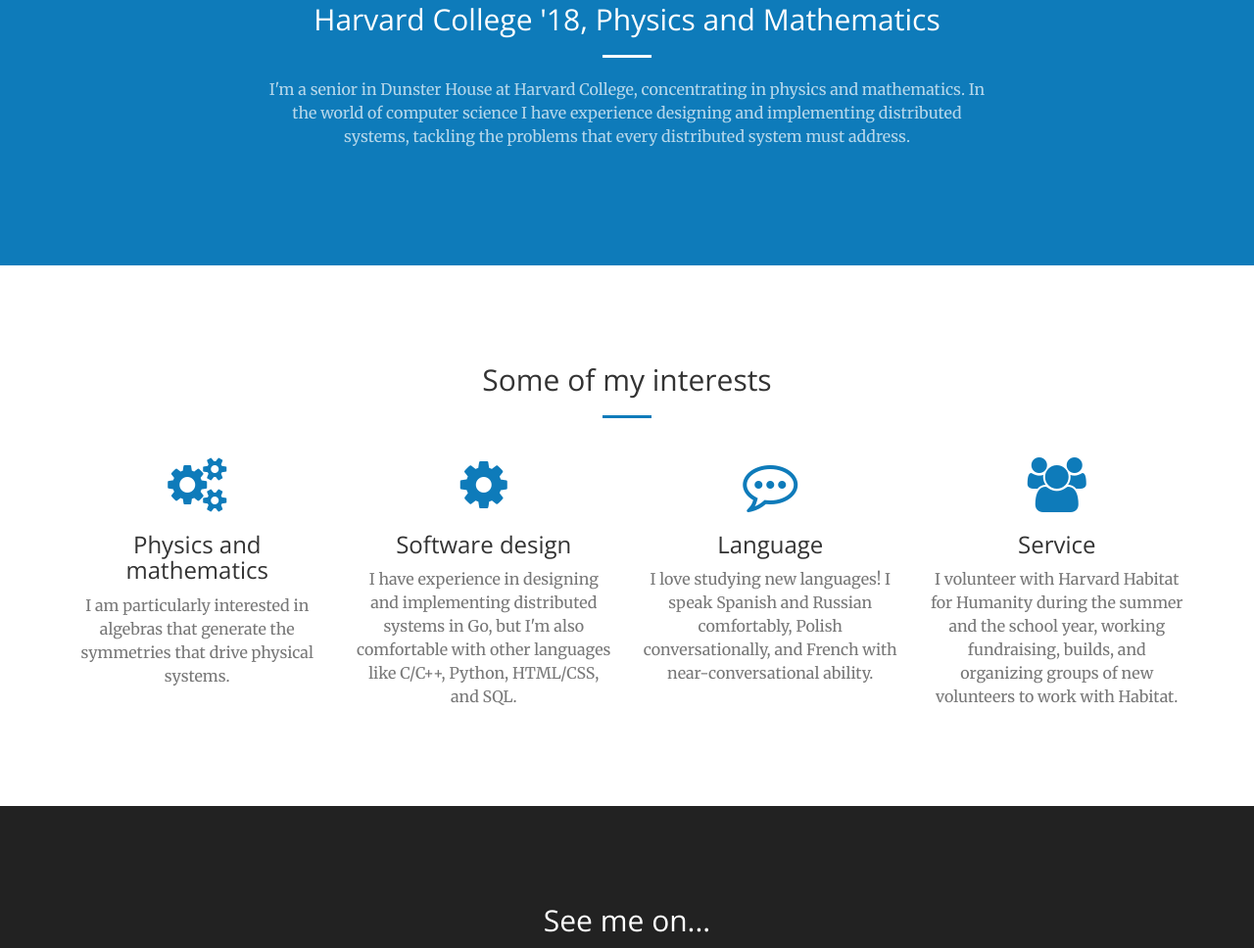
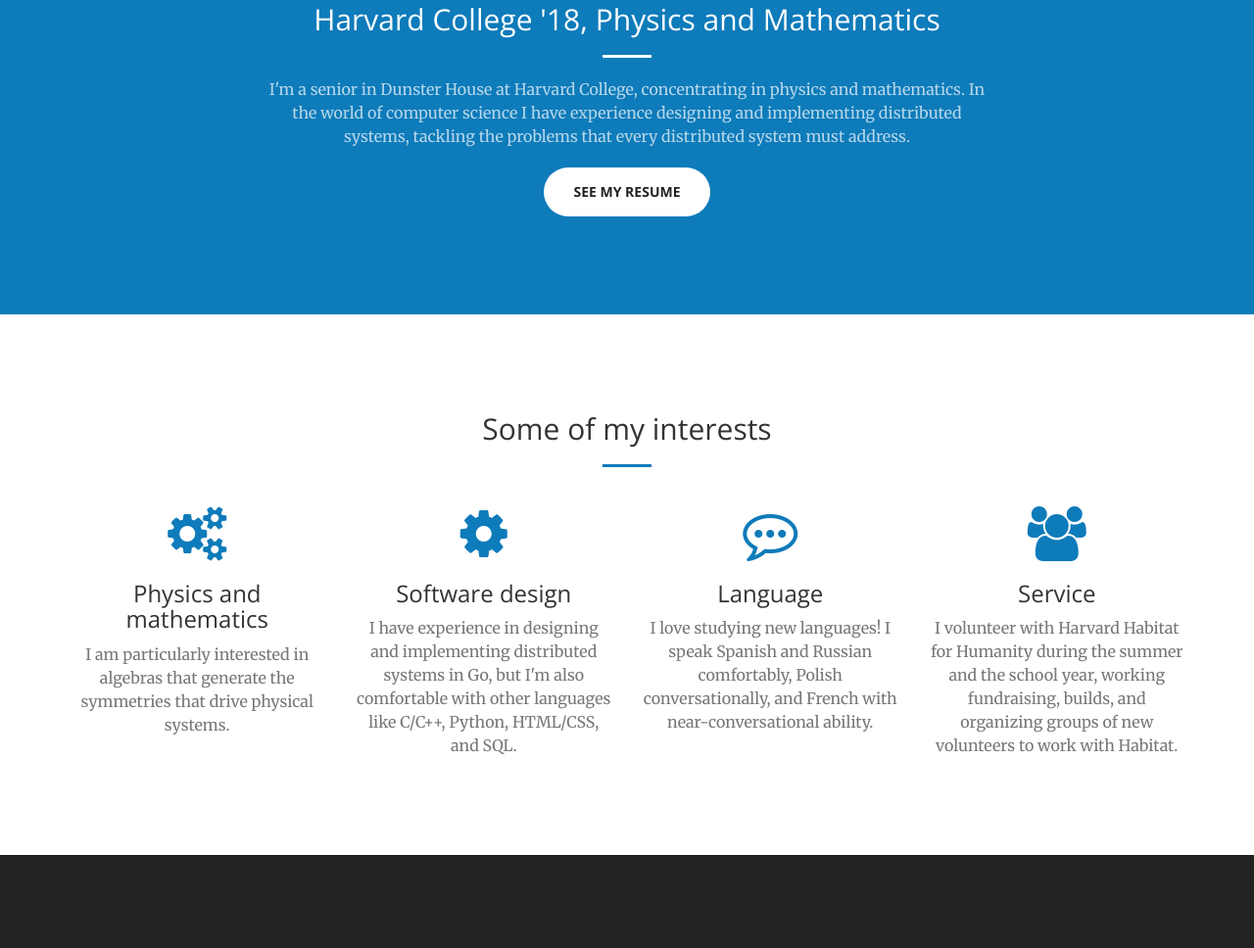
Before and after one commit to ncampost/ncampost.github.io, a website: page index.html in a window 1280 px wide. Shown: the part 897-1865 px from the top of the page at 98% size. Drawn offline with nearby package versions, Linux system fonts and the light colour scheme.

Commit message:
Added resume button and file.

```diff
--- a/index.html
+++ b/index.html
@@ -86,9 +86,9 @@
                     <h2 class="section-heading">Harvard College '18, Physics and Mathematics</h2>
                     <hr class="light">
                     <p class="text-faded">I'm a senior in Dunster House at Harvard College, concentrating in physics and mathematics. In the world of computer science I have experience designing and implementing distributed systems, tackling the problems that every distributed system must address. </p>
-                    <!--
-                    <a href="#services" class="page-scroll btn btn-default btn-xl sr-button">Get Started!</a>
-                    -->
+
+                    <a href="pages/resume.pdf" class="page-scroll btn btn-default btn-xl sr-button">See my resume</a>
+
                 </div>
             </div>
         </div>
```
Also changed, not shown: 1 other file.
